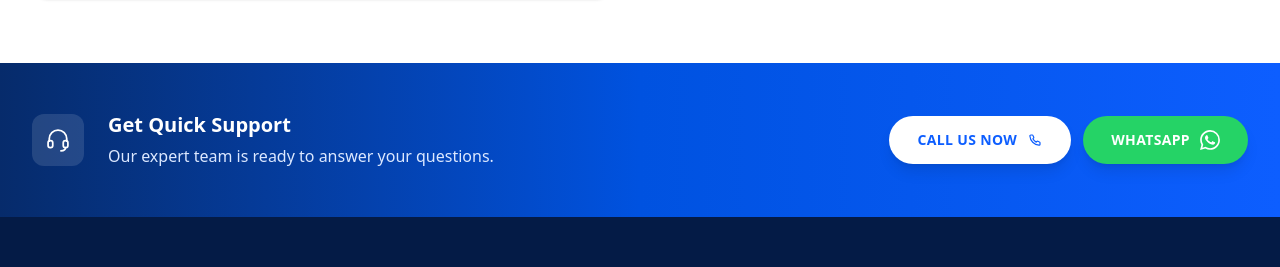
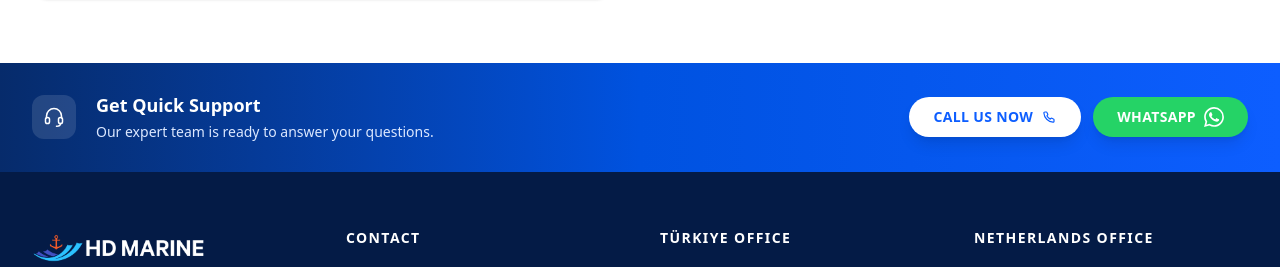
Before and after one commit to dagemre/hd-marine, a Next.js app in the folder hd-marine/: page /en/iletisim in a window 1280 px wide. Shown: the part 1426-1693 px from the top of the page. Built offline with nearby package versions, Linux system fonts and the light colour scheme; no server answers; the database is empty.

Commit message:
Hızlı Destek bandı inceltildi (dikey boşluk, ikon ve buton boyutları küçültüldü)

```diff
--- a/hd-marine/src/components/contact/support-cta.tsx
+++ b/hd-marine/src/components/contact/support-cta.tsx
@@ -8,12 +8,12 @@ export async function SupportCta() {
   const phoneHref = `tel:${tFooter("phone").replace(/\s/g, "")}`;
 
   return (
-    <section className="bg-gradient-to-r from-brand-800 via-brand-600 to-brand-500 py-10 text-white lg:py-12">
+    <section className="bg-gradient-to-r from-brand-800 via-brand-600 to-brand-500 py-6 text-white lg:py-7">
       <Container>
-        <div className="flex flex-col items-start gap-6 sm:flex-row sm:items-center">
-          <span className="inline-flex h-13 w-13 shrink-0 items-center justify-center rounded-xl bg-white/12">
+        <div className="flex flex-col items-start gap-5 sm:flex-row sm:items-center">
+          <span className="inline-flex h-11 w-11 shrink-0 items-center justify-center rounded-xl bg-white/12">
             {/* Kulaklık (destek) */}
-            <svg className="h-7 w-7" viewBox="0 0 24 24" fill="none" aria-hidden>
+            <svg className="h-6 w-6" viewBox="0 0 24 24" fill="none" aria-hidden>
               <path
                 d="M4.5 13v-2a7.5 7.5 0 0 1 15 0v2"
                 stroke="currentColor"
@@ -32,8 +32,8 @@ export async function SupportCta() {
           </span>
 
           <div className="min-w-0 flex-1">
-            <h2 className="text-lg font-bold sm:text-xl">{t("ctaTitle")}</h2>
-            <p className="mt-1 text-sm leading-relaxed text-brand-100 sm:text-base">
+            <h2 className="text-base font-bold sm:text-lg">{t("ctaTitle")}</h2>
+            <p className="mt-0.5 text-sm leading-relaxed text-brand-100">
               {t("ctaText")}
             </p>
           </div>
@@ -41,7 +41,7 @@ export async function SupportCta() {
           <div className="flex shrink-0 flex-col gap-3 sm:flex-row sm:items-center">
             <a
               href={phoneHref}
-              className="inline-flex h-12 shrink-0 items-center gap-2.5 rounded-full bg-white px-7 text-sm font-bold uppercase tracking-wide text-primary shadow-lg transition-colors hover:bg-brand-50"
+              className="inline-flex h-10 shrink-0 items-center gap-2 rounded-full bg-white px-6 text-sm font-bold uppercase tracking-wide text-primary shadow-lg transition-colors hover:bg-brand-50"
             >
               {t("ctaButton")}
               <svg className="h-4 w-4" viewBox="0 0 24 24" fill="none" aria-hidden>
@@ -60,7 +60,7 @@ export async function SupportCta() {
               )}`}
               target="_blank"
               rel="noopener noreferrer"
-              className="inline-flex h-12 shrink-0 items-center gap-2.5 rounded-full bg-[#25D366] px-7 text-sm font-bold uppercase tracking-wide text-white shadow-lg transition-colors hover:bg-[#1EBE5B]"
+              className="inline-flex h-10 shrink-0 items-center gap-2 rounded-full bg-[#25D366] px-6 text-sm font-bold uppercase tracking-wide text-white shadow-lg transition-colors hover:bg-[#1EBE5B]"
             >
               WhatsApp
               <svg className="h-5 w-5" viewBox="0 0 24 24" fill="currentColor" aria-hidden>
```
